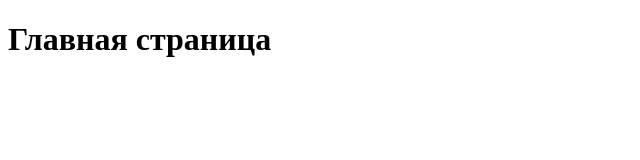
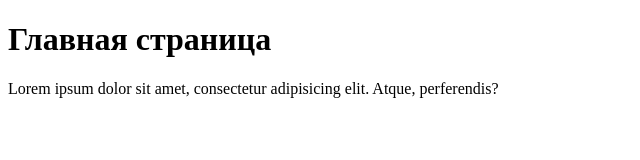
Before and after one commit to lakai-dev/git_learn, a plain HTML site: page index.html in a window 1280 px wide. Shown: the whole page, without its empty margins (0-640 px from the left). Drawn offline with Linux system fonts and the light colour scheme.

Commit message:
добавил параграф

```diff
--- a/index.html
+++ b/index.html
@@ -6,5 +6,6 @@
 </head>
 <body>
 <h1>Главная страница</h1>
+<p>Lorem ipsum dolor sit amet, consectetur adipisicing elit. Atque, perferendis?</p>
 </body>
 </html>
```
